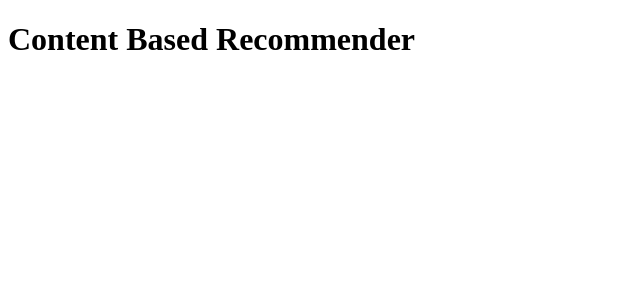
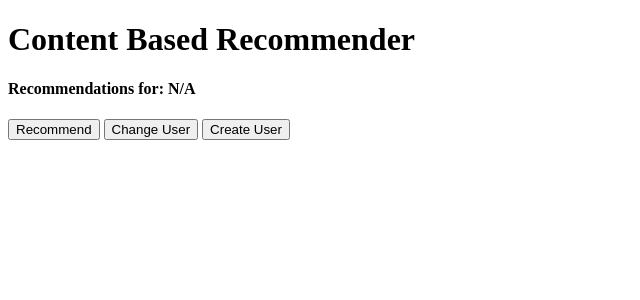
Before and after one commit to radimvalis/Content-Based-Recommender, a Flask app: page / in a window 1280 px wide. Shown: the top 300 px of the page, without its empty margins (0-640 px from the left). Run offline with Flask 2, Linux system fonts and the light colour scheme.

Commit message:
Update index page

```diff
--- a/src/webapp/templates/index.html
+++ b/src/webapp/templates/index.html
@@ -4,11 +4,52 @@
         <meta charset="UTF-8">
         <meta http-equiv="X-UA-Compatible" content="IE=edge">
         <meta name="viewport" content="width=device-width, initial-scale=1.0">
+        <script src="index.js"></script>
         <title>Content Based Recommender</title>
     </head>
+
     <body>
+
         <h1>
             Content Based Recommender
         </h1>
+
+        <h4>
+            Recommendations for:<span id="span-username"> N/A </span>
+        </h4>
+
+        <ul id="ul-recommended-items"></ul>
+
+        <button id="btn-recommend">Recommend</button>
+        <button id="btn-show-change-user-dialog">Change User</button>
+        <button id="btn-show-create-user-dialog">Create User</button>
+
+        <dialog id="dialog-change-user">
+            <form id="form-change-user">
+                <h3>
+                    Select user:
+                </h3>
+
+                <div id="div-change-user-options"></div>
+
+                <button type="submit">Change</button>
+                <button type="reset" id="btn-close-change-user-dialog">Cancel</button>
+            </form>
+        </dialog>
+
+        <dialog id="dialog-create-user">
+            <form id="form-create-user">
+                <h3>
+                    Create user:
+                </h3>
+
+                <label for="input-username">Choose username:</label><br>
+                <input type="text" id="input-username" name="username" required><br>
+
+                <button type="submit">Create</button>
+                <button type="reset" id="btn-close-create-user-dialog">Cancel</button>
+            </form>
+        </dialog>
+
     </body>
 </html>
```
Lines whose indentation alone changed are shown as unchanged.
